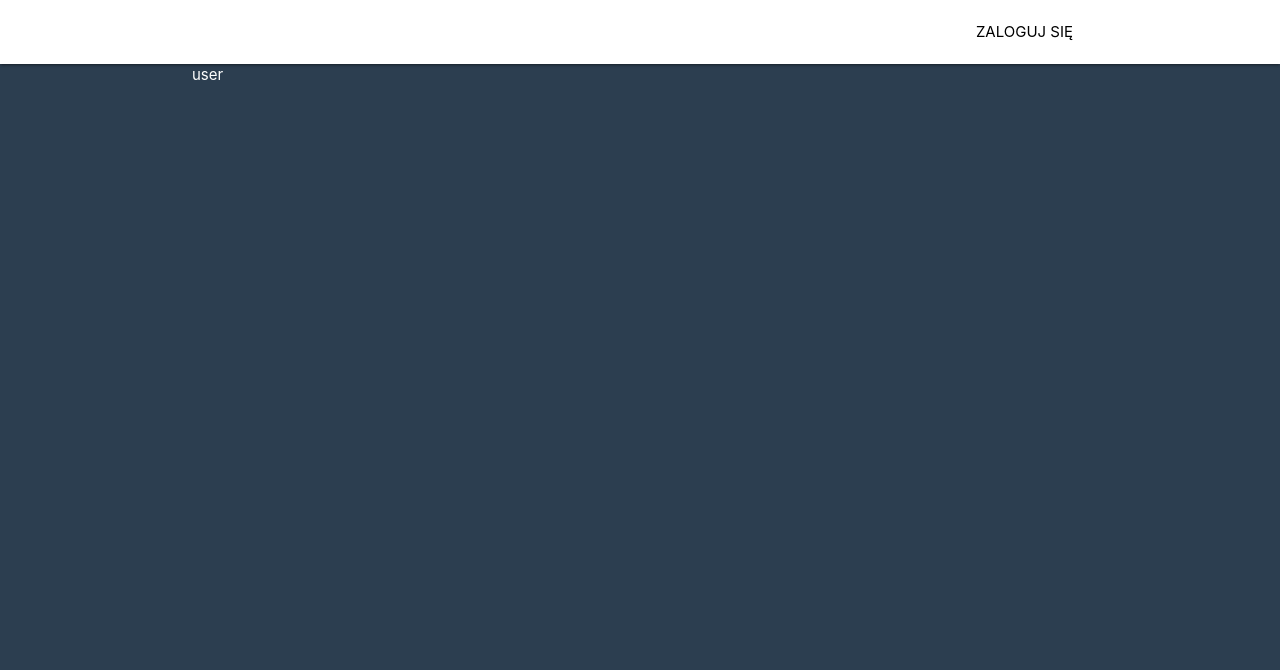
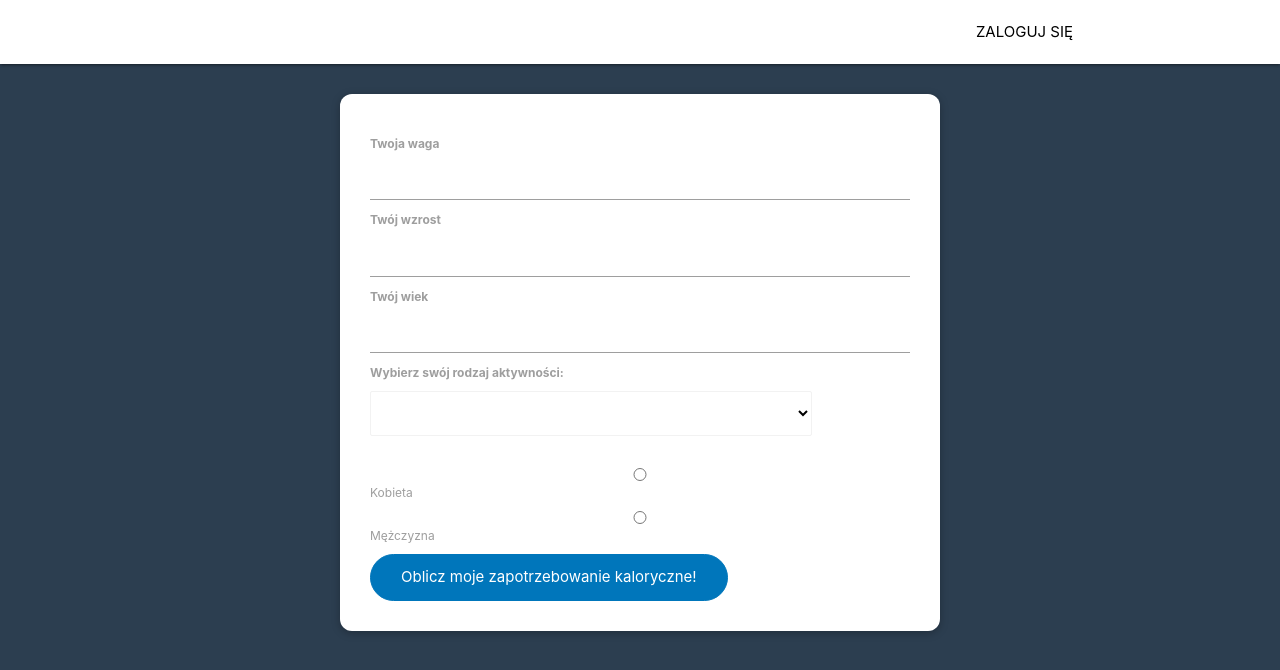
Before and after one commit to tiagon97/solid-invention, a Vue app: page /profile in a window 1280 px wide. Shown: the top 670 px of the page. Built offline with nearby package versions, Linux system fonts and the light colour scheme; no server answers.

Commit message:
Add TheForm component

```diff
--- a/src/views/Profile.vue
+++ b/src/views/Profile.vue
@@ -1,5 +1,14 @@
 <template>
-      <div>
-        user
-      </div>
+  <div>
+    <the-form></the-form>
+  </div>
 </template>
+
+<script>
+import TheForm from "./TheForm.vue";
+export default {
+  components: {
+    TheForm,
+  },
+};
+</script>
--- /dev/null
+++ b/src/views/TheForm.vue
@@ -0,0 +1,208 @@
+<template>
+  <form class="form" @submit.prevent="submitForm">
+    <div class="form-control">
+      <label for="user-weigth">Twoja waga</label>
+      <input
+        type="number"
+        id="user-weigth"
+        name="user-name"
+        v-model.number="userWeight"
+        min="0"
+      />
+    </div>
+    <div class="form-control">
+      <label for="user-height">Twój wzrost</label>
+      <input
+        type="number"
+        id="user-height"
+        name="user-height"
+        v-model.number="userHeight"
+        min="0"
+      />
+    </div>
+    <div class="form-control">
+      <label for="user-age">Twój wiek</label>
+      <input
+        type="number"
+        id="user-age"
+        name="user-age"
+        v-model.number="userAge"
+        min="0"
+      />
+    </div>
+    <div class="form-control">
+      <label for="activity-level">Wybierz swój rodzaj aktywności:</label>
+      <select
+        id="activity-level"
+        name="activity-level"
+        v-model.number="activityLevel"
+      >
+        <option value="0"
+          >Leżący lub siedzący tryb życia, brak aktywności fizycznej</option
+        >
+        <option value="1">
+          Praca siedząca, aktywność fizyczna na niskim poziomie</option
+        >
+        <option value="2">Praca nie fizyczna, trening 2 razy w tygodniu</option>
+        <option value="3"
+          >Lekka praca fizyczna, trening 3-4 razy w tygodniu</option
+        >
+        <option value="4">Praca fizyczna, trening 5 razy w tygodniu</option>
+        <option value="5">Ciężka praca fizyczna, codzienny trening</option>
+      </select>
+    </div>
+
+    <div class="form-control">
+      <h2>Wybierz płeć</h2>
+      <div>
+        <input
+          id="female"
+          name="female"
+          type="radio"
+          value="female"
+          v-model="userGender"
+        />
+        <label for="female">Kobieta</label>
+      </div>
+      <div>
+        <input
+          id="male"
+          name="male"
+          type="radio"
+          value="male"
+          v-model="userGender"
+        />
+        <label for="male">Mężczyzna</label>
+      </div>
+    </div>
+    <div>
+      <button>Oblicz moje zapotrzebowanie kaloryczne!</button>
+    </div>
+    <span class="result" v-if="kcalResult"
+      >Twoje zero kaloryczne wynosi {{ kcalResult }}</span
+    >
+  </form>
+</template>
+
+<script>
+export default {
+  data() {
+    return {
+      userWeight: null,
+      userHeight: null,
+      userAge: null,
+      activityLevel: "none",
+      userGender: "",
+      kcalResult: null,
+    };
+  },
+  methods: {
+    submitForm() {
+      const bmr = this.calculateBmr();
+      const activityCoefficient = this.specifyActivityCoefficient();
+      this.kcalResult = Math.floor(bmr * activityCoefficient);
+    },
+
+    calculateBmr() {
+      if (this.userGender === "male") {
+        return (
+          66 +
+          13.7 * this.userWeight +
+          5 * this.userHeight -
+          6.76 * this.userAge
+        );
+      } else {
+        return (
+          655 +
+          9.6 * this.userWeight +
+          1.8 * this.userHeight -
+          4.7 * this.userAge
+        );
+      }
+    },
+
+    specifyActivityCoefficient() {
+      return 1 + this.activityLevel * 0.2;
+    },
+  },
+};
+</script>
+
+<style scoped>
+form {
+  margin: 2rem auto;
+  max-width: 40rem;
+  border-radius: 12px;
+  box-shadow: 0 2px 8px rgba(0, 0, 0, 0.26);
+  padding: 2rem;
+  background-color: #ffffff;
+}
+
+.result {
+  color: crimson;
+  font-weight: bold;
+  font-size: 18px;
+  display: block;
+  padding-top: 15px;
+  text-align: center;
+}
+
+.form-control {
+  margin: 0.5rem 0;
+}
+
+label {
+  font-weight: bold;
+}
+
+h2 {
+  font-size: 1rem;
+  margin: 0.5rem 0;
+}
+
+input,
+select {
+  display: block;
+  width: 100%;
+  font: inherit;
+  margin-top: 0.5rem;
+}
+
+select {
+  width: auto;
+}
+
+input[type="checkbox"] {
+  display: inline-block;
+  width: auto;
+  margin-right: 1rem;
+}
+
+input[type="checkbox"] + label,
+input[type="radio"] + label {
+  font-weight: normal;
+}
+
+[type="radio"]:not(:checked),
+[type="radio"]:checked {
+  position: relative;
+  opacity: 1;
+  pointer-events: auto;
+}
+
+button {
+  font: inherit;
+  border: 1px solid #0076bb;
+  background-color: #0076bb;
+  color: white;
+  cursor: pointer;
+  padding: 0.75rem 2rem;
+  border-radius: 30px;
+}
+
+button:hover,
+button:active {
+  border-color: #002350;
+  background-color: #002350;
+}
+</style>
```
